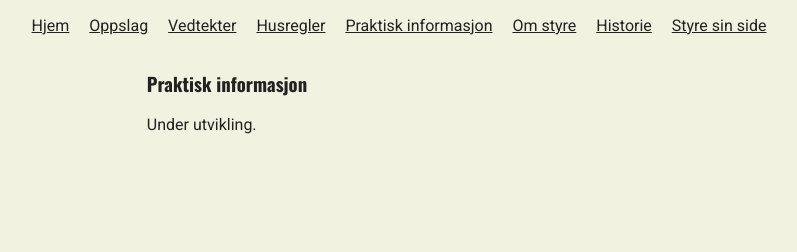
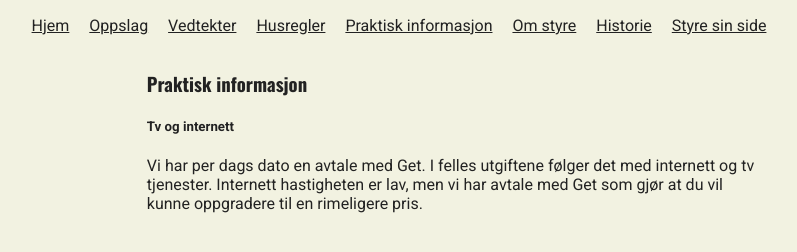
Before and after one commit to victorkj/toftesgate57, a plain HTML site: page praktiskinformasjon.html in a window 1280 px wide. Shown: the whole page, without its empty margins (253-1050 px from the left). Drawn offline with nearby package versions, Linux system fonts and the light colour scheme.

Commit message:
la til informasjon

```diff
--- a/praktiskinformasjon.html
+++ b/praktiskinformasjon.html
@@ -24,9 +24,9 @@
 <div id="sidebar"></div>
 	<div id="content">
 		<h3>Praktisk informasjon</h3>
+		<h5>Tv og internett</h5>
 		<p>
-			<!-- skrive inn innhold-->
-			 Under utvikling.
+			Vi har per dags dato en avtale med Get. I felles utgiftene følger det med internett og tv tjenester. Internett hastigheten er lav, men vi har avtale med Get som gjør at du vil kunne oppgradere til en rimeligere pris.
 		</p>
 	</div>
 </body>
```
